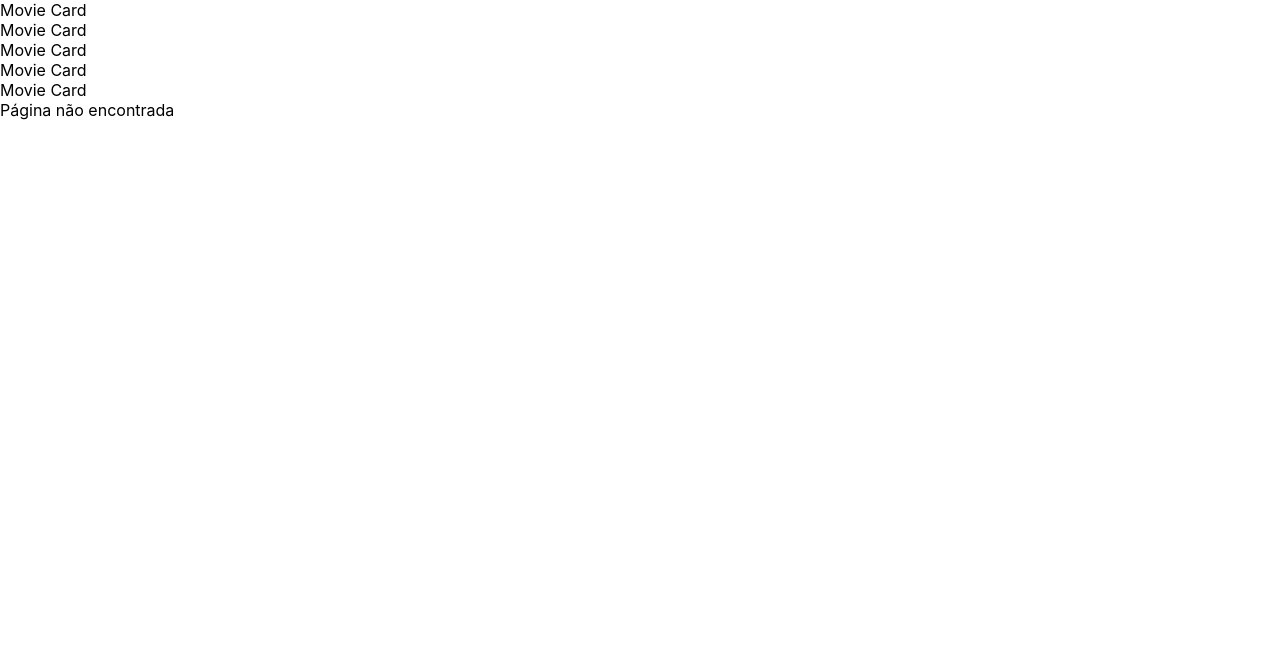
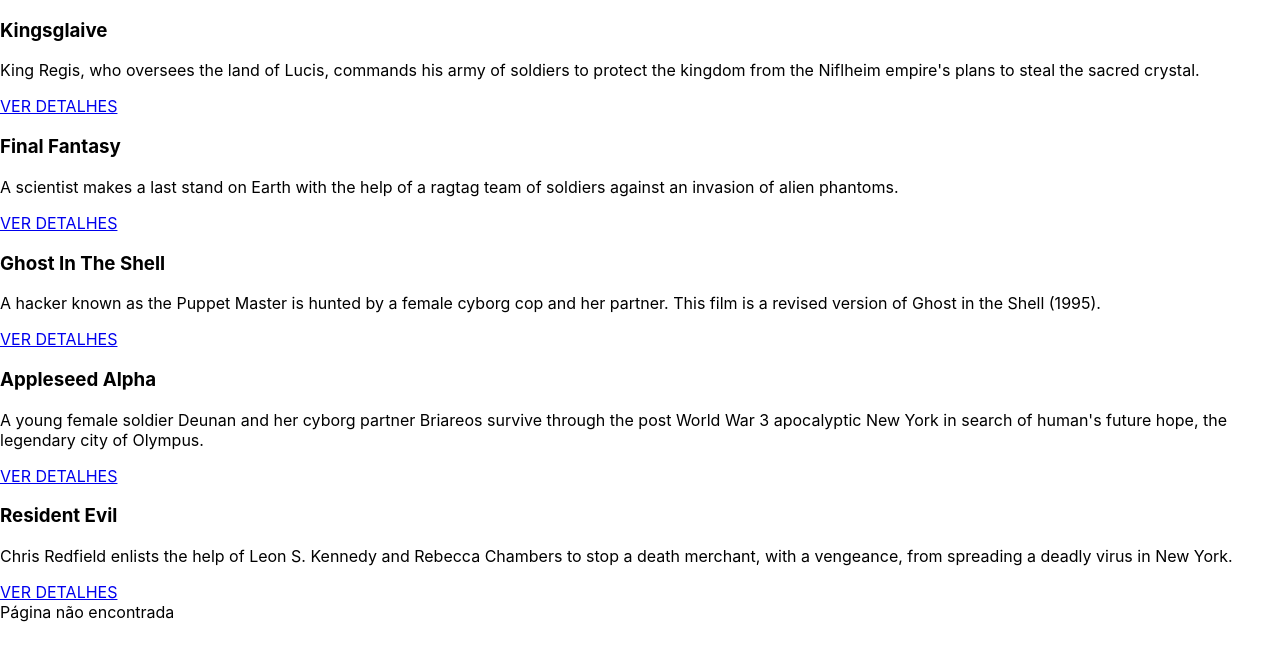
Before and after one commit to cleytonoliveira/movie-library-crud, a React (Create React App) app: page / in a window 1280 px wide. Shown: the top 660 px of the page. Built offline with nearby package versions, Linux system fonts and the light colour scheme.

Commit message:
Add link to movie details

```diff
--- a/src/components/MovieCard.js
+++ b/src/components/MovieCard.js
@@ -1,13 +1,27 @@
 import React from 'react';
+import PropTypes from 'prop-types';
+import { Link } from 'react-router-dom';
 
 class MovieCard extends React.Component {
   render() {
+    const { movie: { id, title, storyline } } = this.props;
+
     return (
       <div data-testid="movie-card">
-        Movie Card
+        <h3>{title}</h3>
+        <p>{storyline}</p>
+        <Link to={`/movies/${id}`}>VER DETALHES</Link>
       </div>
     );
   }
 }
 
+MovieCard.propTypes = {
+  movie: PropTypes.shape({
+    id: PropTypes.number.isRequired,
+    title: PropTypes.string.isRequired,
+    storyline: PropTypes.string.isRequired,
+  }).isRequired,
+};
+
 export default MovieCard;
```
